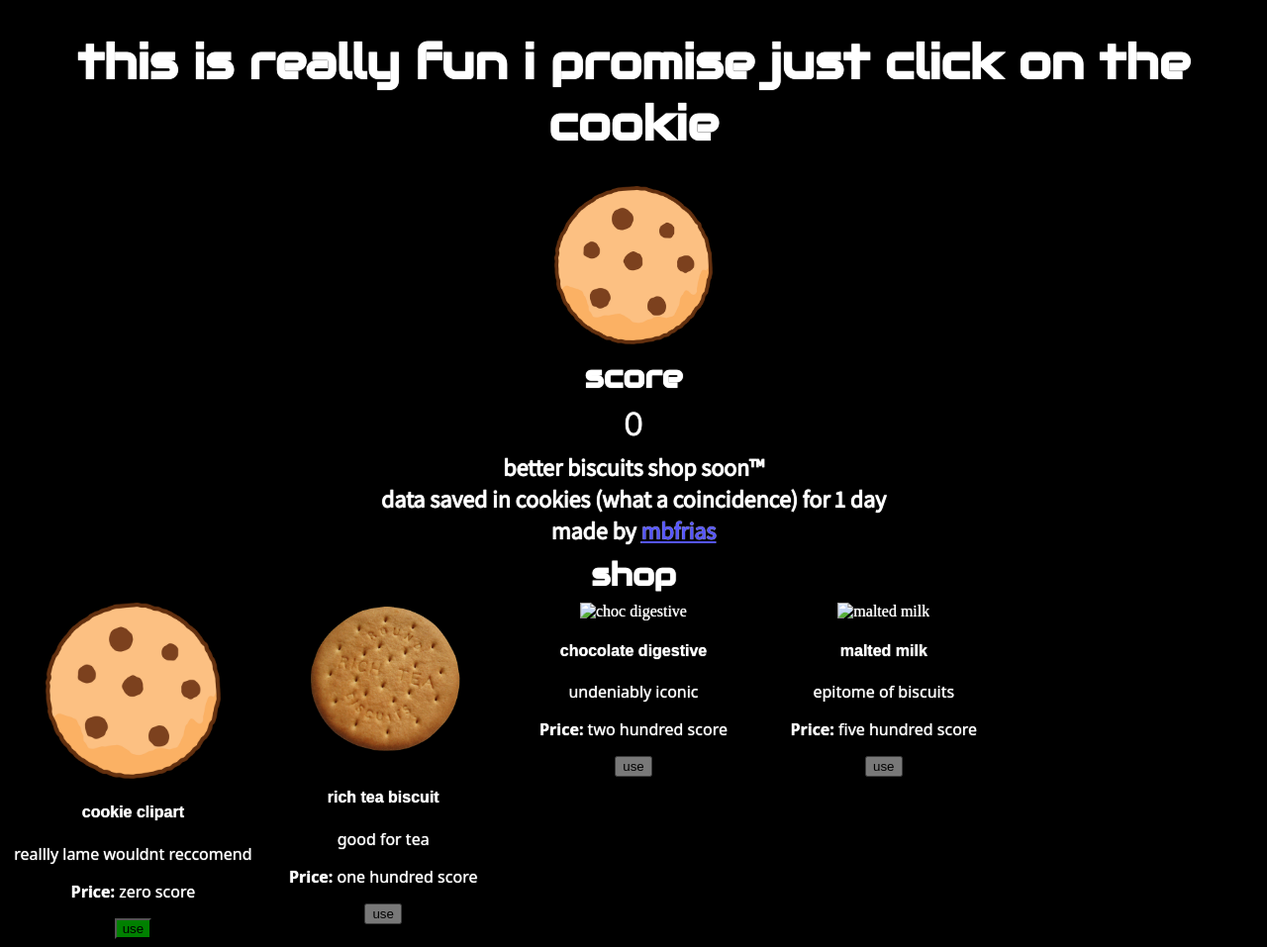
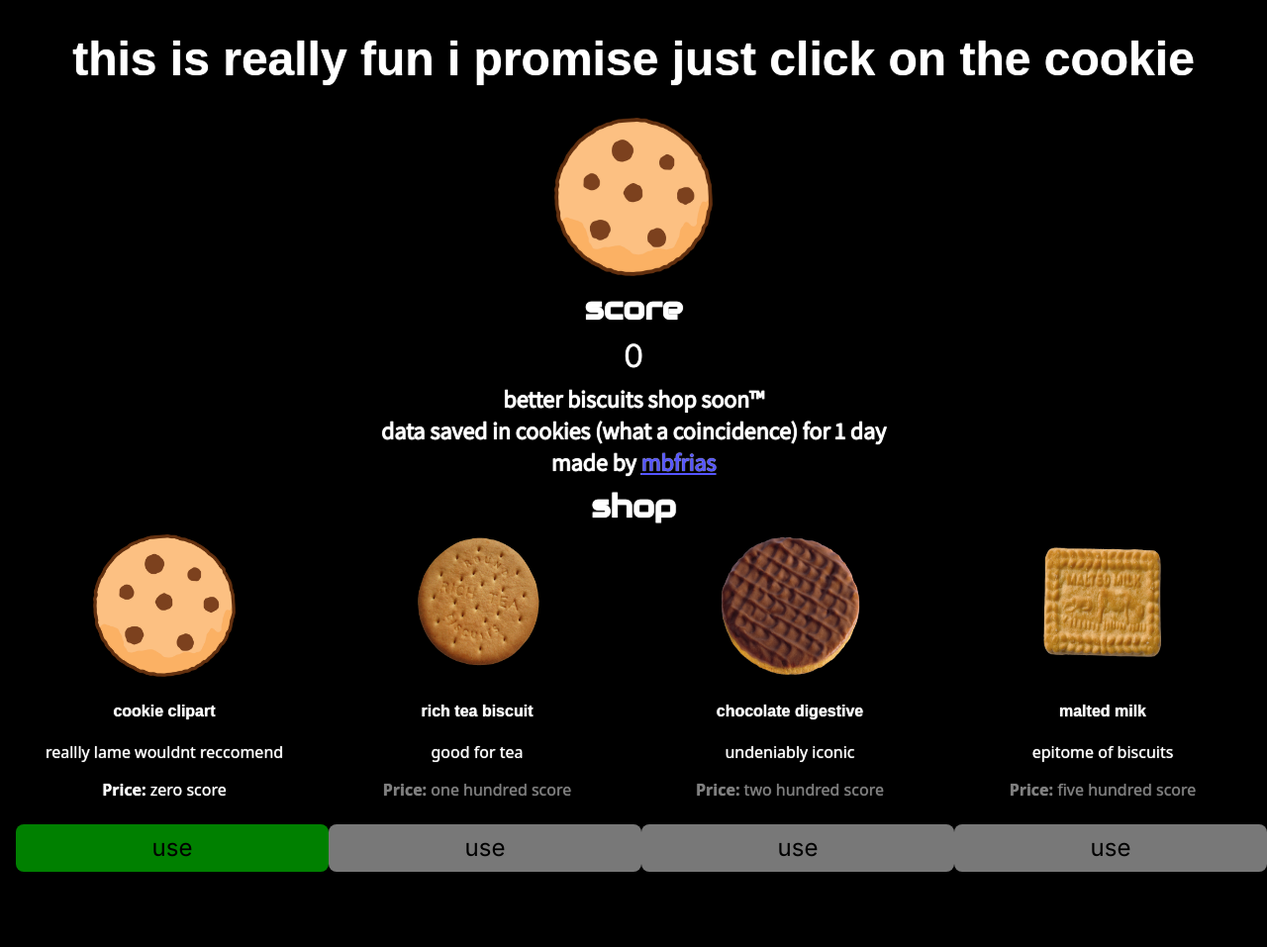
Before and after one commit to mrtin42/kookie-klicker, a plain HTML site: page index.html in a window 1280 px wide. Shown: the whole page at 99% size. After the commit the page ends 897 px from the top, so only its background shows below. Drawn offline with nearby package versions, Linux system fonts and the light colour scheme; a web font is replaced by a local one.

Commit message:
add more biscuits

```diff
--- a/css/styles.css
+++ b/css/styles.css
@@ -32,7 +32,7 @@ h3 a:hover {
 }
 
 #top {
-    font-family: 'Audiowide', sans-serif;
+    font-family: 'Unbounded', sans-serif;
     font-size: 1.5em;
 }
 
@@ -73,12 +73,12 @@ h3 a:hover {
 }
 
 .cookieShopItem {
-    width: 20%
+    width: 25%
 }
 
 .itemImage img {
-    width: 70%;
-    height: 70%;
+    width: 9rem;
+    height: 9rem;
 }
 
 .itemDetails h4 {
@@ -93,6 +93,17 @@ h3 a:hover {
     opacity: 50%;
 }
 
-.activeCookie {
+.purchaseArea button {
+    width: 100%;
+    height: 3rem;
+    font-size: 1.5em;
+    font-family: 'Inter', sans-serif;
+    margin: 0.5rem;
+    border-radius: 0.5rem;
+    border: none;
+    transition: all 0.5s ease-in-out;
+}
+
+.activeCookie button {
     background-color: green;
 }
--- a/index.html
+++ b/index.html
@@ -72,10 +72,10 @@
                         <div class="itemDetails">
                             <h4>cookie clipart</h4>
                             <p>reallly lame wouldnt reccomend</p>
-                            <div class="purchaseArea" id="useCookieClipart">
+                            <div class="purchaseArea activeCookie" id="useCookieClipart">
                                 <p class="price"><strong>Price:</strong> zero score</p>
                                 <p style="display: none;" class="priceNum">100</p>
-                                <button class="cookieBuyer activeCookie">use</button>
+                                <button onclick="useCookie('cookie', 'useCookieClipart')"class="cookieBuyer">use</button>
                             </div>
                         </div>
                     </div>
@@ -86,10 +86,10 @@
                         <div class="itemDetails">
                             <h4>rich tea biscuit</h4>
                             <p>good for tea</p>
-                            <div class="purchaseArea" id="buyRichTea">
+                            <div class="purchaseArea unavailable" id="buyRichTea">
                                 <p class="price"><strong>Price:</strong> one hundred score</p>
                                 <p style="display: none;" class="priceNum">100</p>
-                                <button class="cookieBuyer unavailable">use</button>
+                                <button onclick="useCookie('rich tea', 'buyRichTea')"class="cookieBuyer">use</button>
                             </div>
                         </div>
                     </div>
@@ -100,10 +100,10 @@
                         <div class="itemDetails">
                             <h4>chocolate digestive</h4>
                             <p>undeniably iconic</p>
-                            <div class="purchaseArea" id="buyRichTea">
+                            <div class="purchaseArea unavailable" id="buyChocDigestive">
                                 <p class="price"><strong>Price:</strong> two hundred score</p>
                                 <p style="display: none;" class="priceNum">200</p>
-                                <button class="cookieBuyer unavailable">use</button>
+                                <button onclick="useCookie('choc digestive', 'buyChocDigestive')"class="cookieBuyer">use</button>
                             </div>
                         </div>
                     </div>
@@ -114,10 +114,10 @@
                         <div class="itemDetails">
                             <h4>malted milk</h4>
                             <p>epitome of biscuits</p>
-                            <div class="purchaseArea" id="buyRichTea">
+                            <div class="purchaseArea unavailable" id="buyMaltedMilk">
                                 <p class="price"><strong>Price:</strong> five hundred score</p>
-                                <p style="display: none;" class="priceNum">800</p>
-                                <button class="cookieBuyer unavailable">use</button>
+                                <p style="display: none;" class="priceNum">500</p>
+                                <button onclick="useCookie('malted milk', 'buyMaltedMilk')"class="cookieBuyer">use</button>
                             </div>
                         </div>
                     </div>
--- a/js/index.js
+++ b/js/index.js
@@ -3,16 +3,44 @@
 // path: js/index.js
 // ----------------------------------
 
+// ----------------------------------
+    // use cookie button functionality
+    function useCookie(cookiename, cookieDiv) {
+        if (document.getElementById(cookieDiv).classList.contains("unavailable")) {
+            window.alert("not enough score bro");
+        } else {
+            document.getElementById('clickme').attributes[0].value = `./img/${cookiename}.png`;
+            document.getElementsByClassName('activeCookie')[0].classList.remove("activeCookie");
+            document.getElementById(cookieDiv).classList.add("activeCookie");
+        }
+    }
+// ----------------------------------
+
 window.onload = function() {
-    // restore score from cookie
+    // ----------------------------------
+    // restore score from cookie and unhide unavailable items
+    score = 0;
     cookie = document.cookie;
     if (cookie != "") {
         score = cookie.split("=")[1];
         document.getElementById("scoreNum").innerHTML = score;
+        var costs = document.getElementsByClassName('priceNum');
+        for (const x of costs) {
+            if (score >= x.innerHTML) {
+                x.parentElement.classList.remove("unavailable");
+            }
+        }
     } else {
         score = 0;
         document.getElementById("scoreNum").innerHTML = score;
     }
+    // cookie = document.cookie;
+    // if (cookie != "") {
+    //     score = cookie.split("=")[1];
+    // } else {
+    //     score = 0;
+    //     document.getElementById("scoreNum").innerHTML = score;
+    // }
 
     // ----------------------------------
     // scoring
@@ -30,15 +58,14 @@ window.onload = function() {
         // ----------------------------------
 
         // ----------------------------------
-        // shop eligibilty checker
-        prices = document.getElementsByClassName('purchaseArea')
-        for (const i of prices) {
-            if (score >= i.getElementsByClassName('priceNum').innerHTML) {
-                for (const x of i.getElementsByClassName('cookieBuyer')) {
-                    x.classList.remove('unavailable')
-                }
+        // remove 'unavailable' class from shop items when score is equal to or greater than the cost
+        prices = document.getElementsByClassName('priceNum');
+        for (const price of prices) {
+            if (score >= price.innerHTML) {
+                price.parentElement.classList.remove("unavailable");
             }
         }
+        // ----------------------------------
     }
-
+    // ----------------------------------
 }
```
Also changed, not shown: img/choc digestive.png (renamed from img/Digestive-Chocolate-Coated-300x228.png), img/malted milk.png (renamed from img/malted mlik.png).
